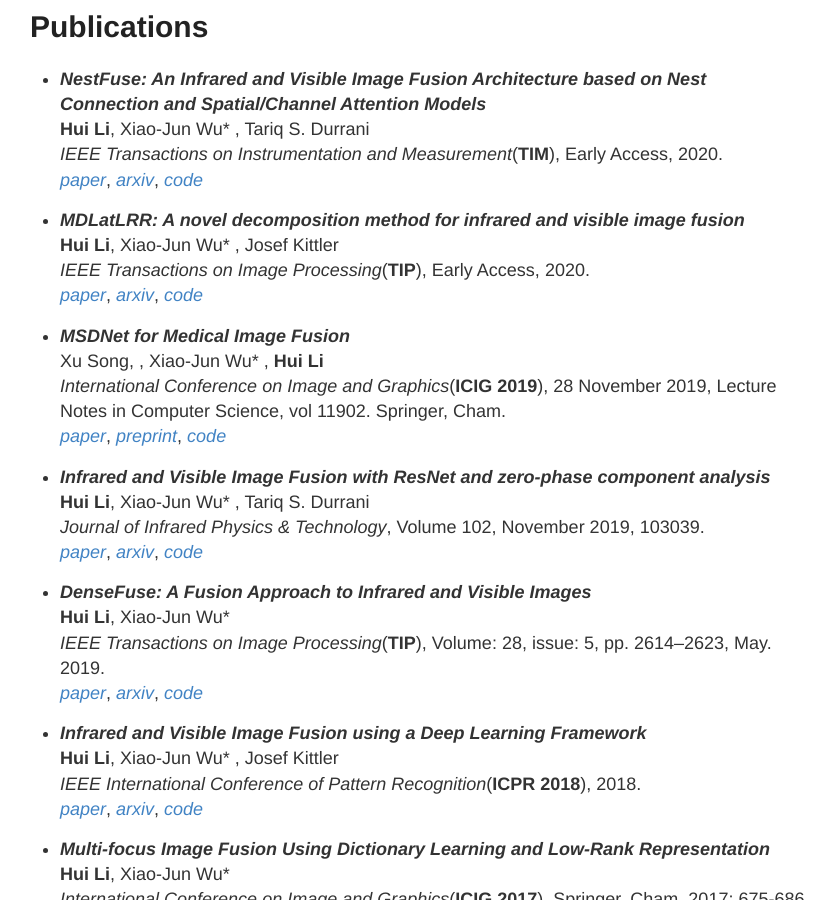
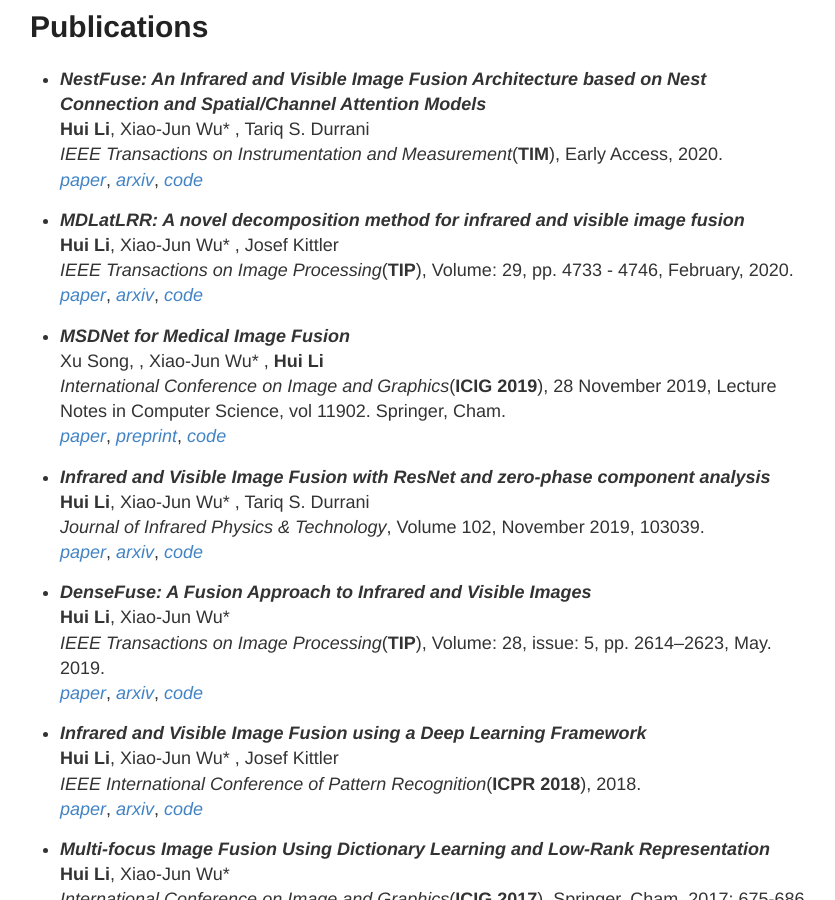
Before and after one commit to hli1221/hli1221.github.io, a Jekyll site: the page built from index.md, in a window 1280 px wide and 900 px high, scrolled down 602 px. Shown: the whole window, without its empty margins (220-1055 px from the left). Built offline with Jekyll 4.4.1, drawn with Linux system fonts in a browser that asks for light colours; our own code applies the rules of GitHub Pages for plain Markdown files.

Commit message:
Update index.md

```diff
--- a/index.md
+++ b/index.md
@@ -24,7 +24,7 @@
 
 + ***MDLatLRR: A novel decomposition method for infrared and visible image fusion***
 	**Hui Li**, Xiao-Jun Wu* , Josef Kittler
-	*IEEE Transactions on Image Processing*(**TIP**), Early Access, 2020.
+	*IEEE Transactions on Image Processing*(**TIP**), Volume: 29, pp. 4733 - 4746, February, 2020.
 	[*paper*](https://ieeexplore.ieee.org/document/9018389), [*arxiv*](https://arxiv.org/abs/1811.02291), [*code*](https://github.com/hli1221/imagefusion_mdlatlrr)
 
 
```
